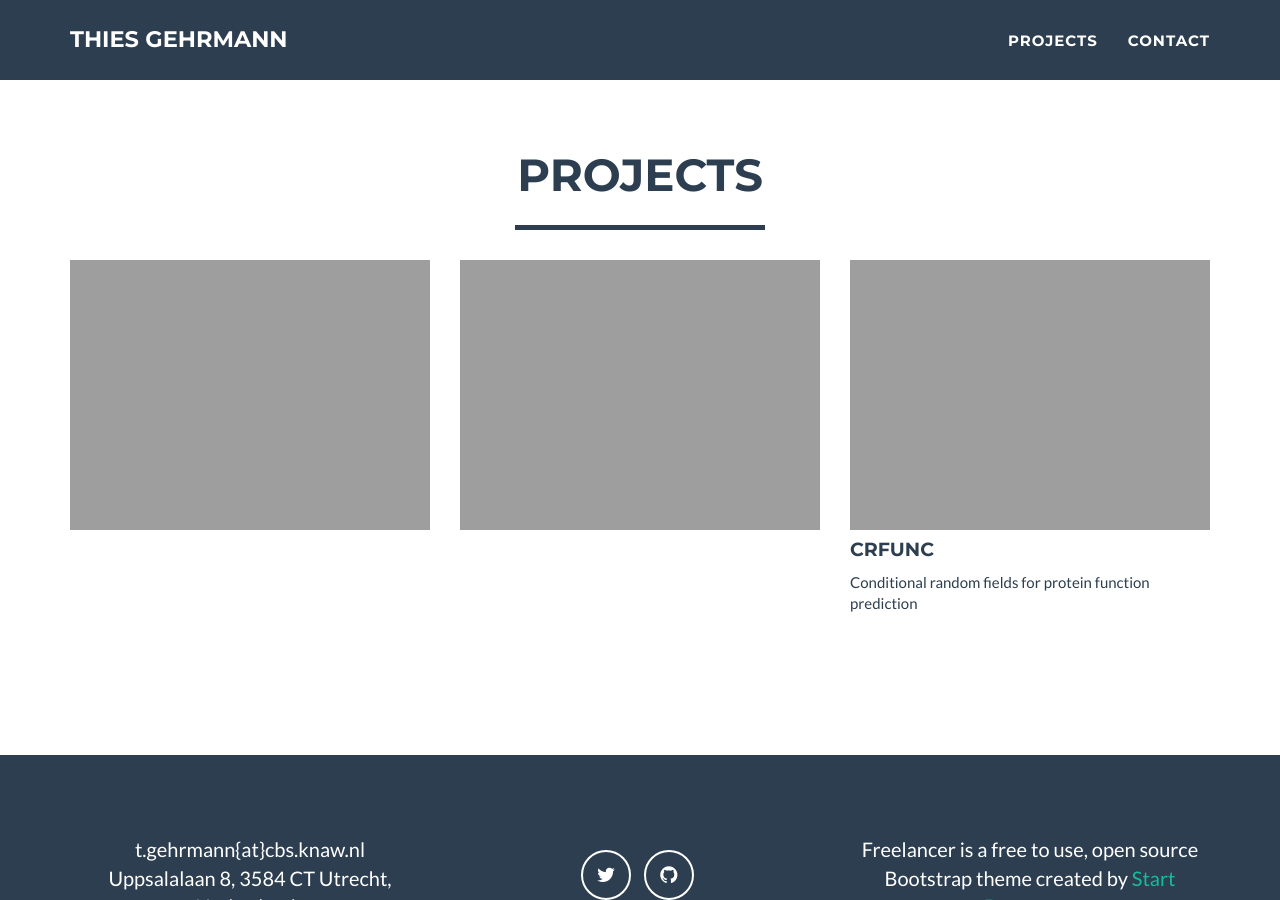
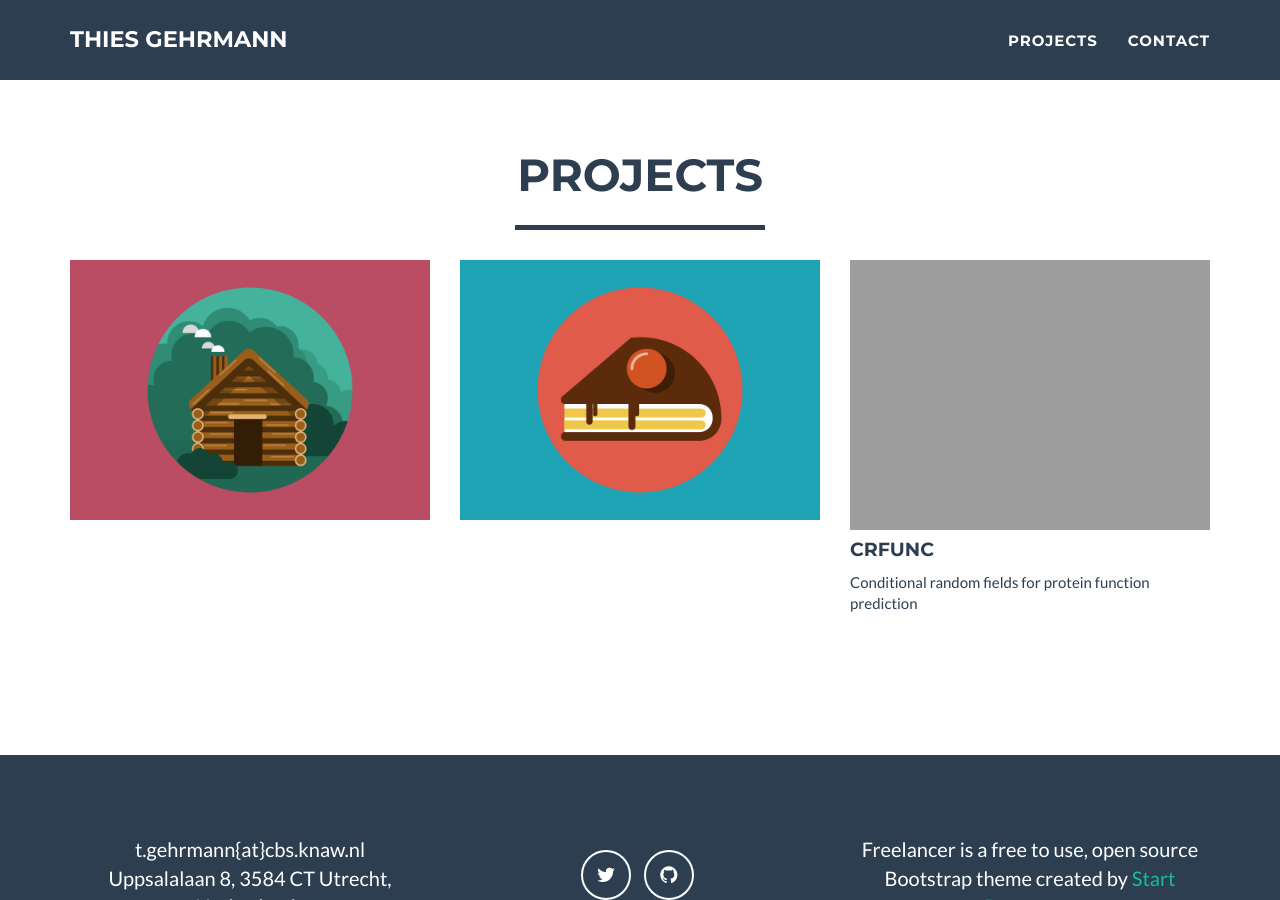
Before and after one commit to thiesgehrmann/thiesgehrmann.github.io, a Jekyll site: the page built from index.html, in a window 1280 px wide and 900 px high, scrolled down 1124 px. Built offline with Jekyll 4.4.1, drawn with Linux system fonts in a browser that asks for light colours; some web fonts are replaced.

Commit message:
default_image

```diff
--- a/_includes/portfolio_grid.html
+++ b/_includes/portfolio_grid.html
@@ -24,7 +24,7 @@
                                 </div>
                             </div>
                               {% if post.img != "" %}
-                                <img src="{{site.url}}/img/portfolio/{{ page.img }}" class="img-responsive" alt="{{ post.title }}">
+                                <img src="{{site.url}}/img/portfolio/{{ post.img }}" class="img-responsive" alt="{{ post.title }}">
                               {% else %}
                                 <img src="{{site.url}}/img/portfolio/portfolio_default.png" class="img-responsive" alt="{{post.title}}">
                               {% endif %}
```
